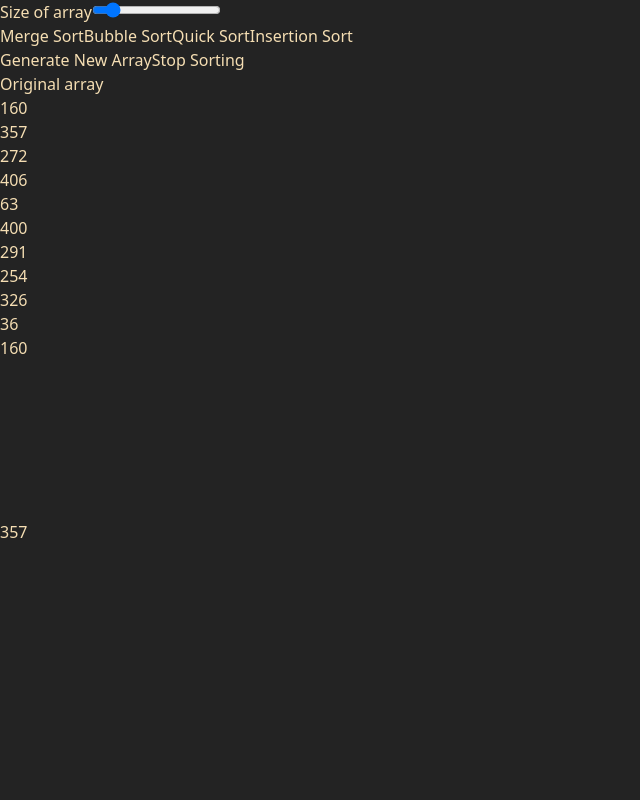
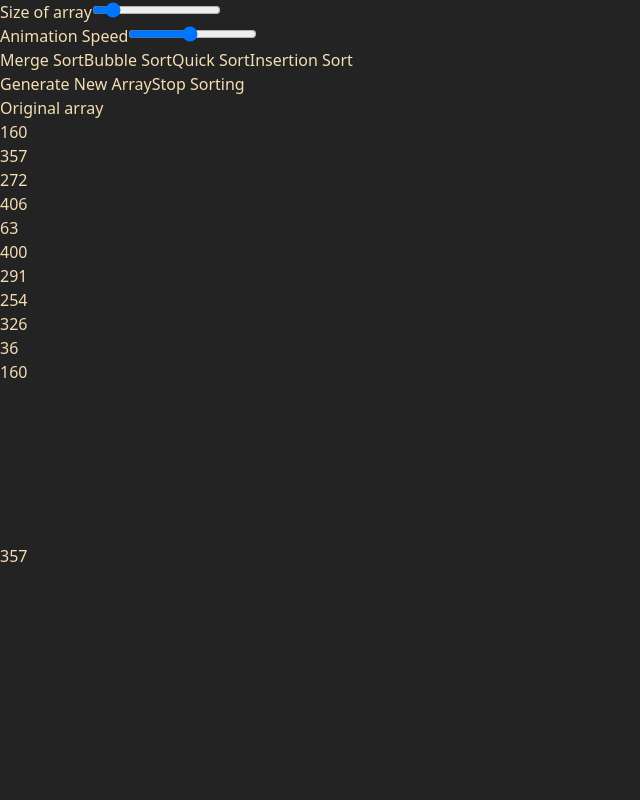
Before and after one commit to bhargav-yarlagadda/sorting_visualizer, a React (Vite) app: page / in a window 1280 px wide. Shown: the top 800 px of the page, without its empty margins (0-640 px from the left). Built offline with nearby package versions, Linux system fonts and the light colour scheme.

Commit message:
feature/added animation time as Input

```diff
--- a/src/components/SortingVisualizer.jsx
+++ b/src/components/SortingVisualizer.jsx
@@ -7,7 +7,7 @@ import { getQuickSortAnimations } from '../sortingAlgorithms/quickSort';
 const SortingVisualizer = () => {
     const [array, setArray] = useState([]);
     const [length, setLength] = useState(10);
-    const ANIMATION_SPEED_MS = 100;
+    const [ANIMATION_SPEED_MS,SET_ANIMATION_SPEED_MS] = useState(50) ;
     const PRIMARY_COLOR = 'rgb(59 130 246)';
     const SECONDARY_COLOR = 'red';
     const timeoutsRef = useRef([]);
@@ -179,7 +179,7 @@ const insertionSort = () => {
     return (
         <div className="w-screen overflow-hidden">
             <div className="flex w-[90%] mt-5 flex-wrap gap-2 justify-around items-center mx-auto my-2 px-4">
-                <div className="flex flex-col">
+                <div className="flex mb-10 flex-col">
                     <label>Size of array</label>
                     <input
                         type="range"
@@ -189,6 +189,18 @@ const insertionSort = () => {
                         onChange={(e) => setLength(Number(e.target.value))}
                         className="h-1 mt-2"
                     />
+                    <div className='flex flex-col relative gap-2 top-4 ' >
+                    <label>Animation Speed</label>
+                    <input
+                        type="range"
+                        min="5"
+                        max="100"
+                        value={ANIMATION_SPEED_MS}
+                        onChange={(e) => SET_ANIMATION_SPEED_MS(Number(e.target.value))}
+                        className="h-1"
+                    />
+                    </div>
+
                 </div>
                 <div className='flex mx-auto justify-between gap-4'>
                     <button
```
